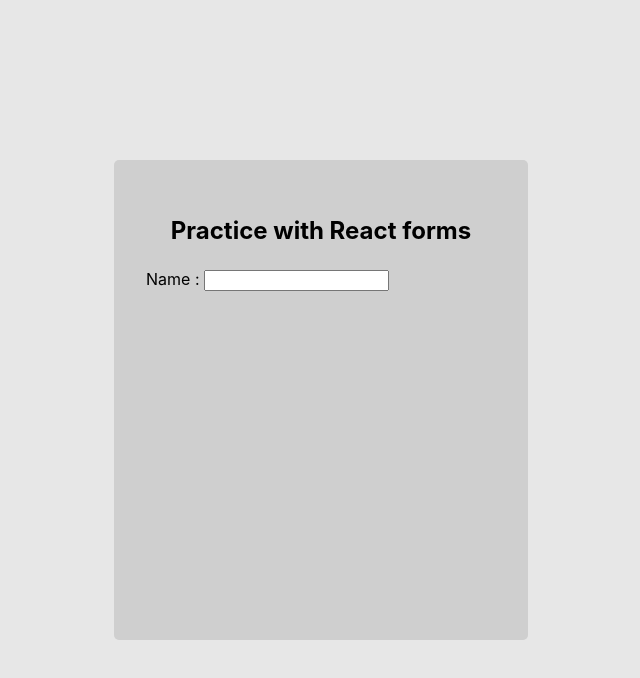
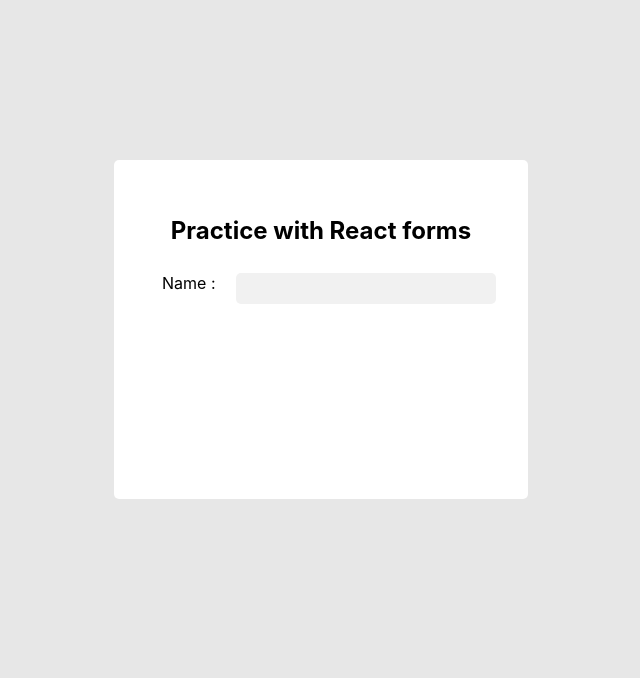
Before and after one commit to barnardwben/rforms, a React (Create React App) app: page / in a window 1280 px wide. Shown: the top 678 px of the page, without its empty margins (319-959 px from the left). Built offline with nearby package versions, Linux system fonts and the light colour scheme.

Commit message:
Updated Form Styling

```diff
--- a/src/Form.css
+++ b/src/Form.css
@@ -1,12 +1,44 @@
 article {
   margin: 10rem 0;
   width: 350px;
-  background: rgb(207, 207, 207);
+  height: 275px;
+  background: rgb(255, 255, 255);
   padding: 2rem;
   border-radius: 5px;
+  text-align: center;
 }
 
 h3 {
   text-align: center;
   font-size: 1.5rem;
 }
+
+.form-container > div {
+  display: flex;
+  /* text-align: center; */
+  position: relative;
+  margin: 1.75rem 0;
+}
+
+label {
+  position: relative;
+  left: 0;
+  margin: 0 1rem;
+}
+
+input {
+  position: absolute;
+  right: 0;
+  border-radius: 5px;
+  border: none;
+  padding: 0.5rem 1.25rem;
+  background: rgb(241, 241, 241);
+  width: 220px;
+}
+
+button {
+  border-radius: 5px;
+  border: none;
+  padding: 0.5rem 1.25rem;
+  background: rgb(102, 192, 219);
+}
```
